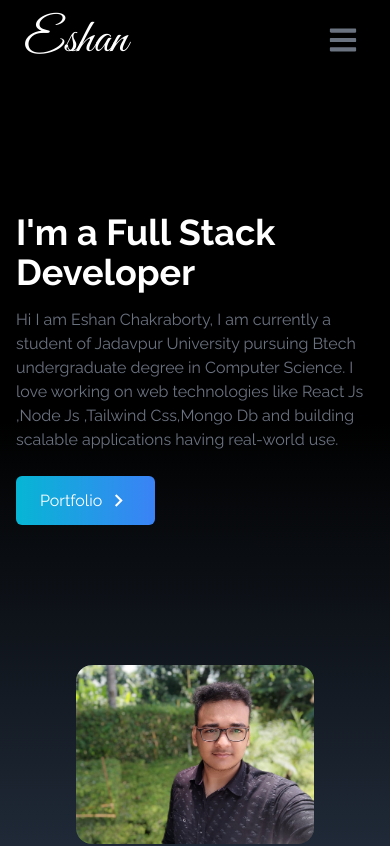
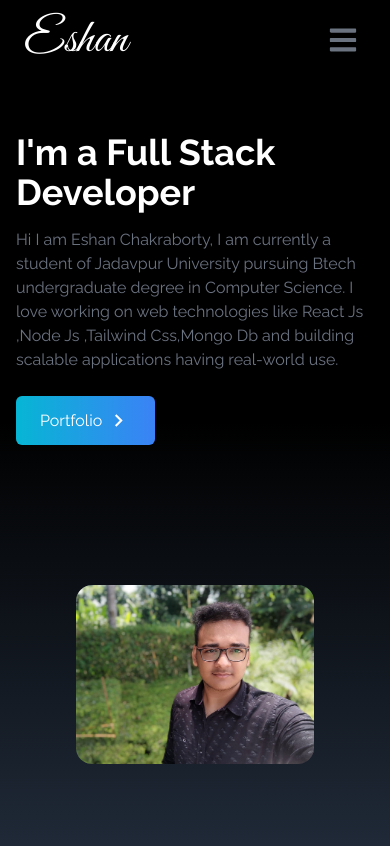
Before and after one commit to eshan-003/Portfolio, a React (Create React App) app: page / in a window 390 px wide. Shown: the top 846 px of the page. Built offline with nearby package versions, Linux system fonts and the light colour scheme.

Commit message:
Update Home.jsx

```diff
--- a/src/components/Home.jsx
+++ b/src/components/Home.jsx
@@ -37,7 +37,7 @@ const Home = () => {
           <img
             src={HeroImage}
             alt="my profile"
-            className="-mt-20 rounded-2xl mx-auto w-2/3 md:w-full"
+            className="mb-20 rounded-2xl mx-auto w-2/3 md:w-full"
           />
         </div>
       </div>
```
